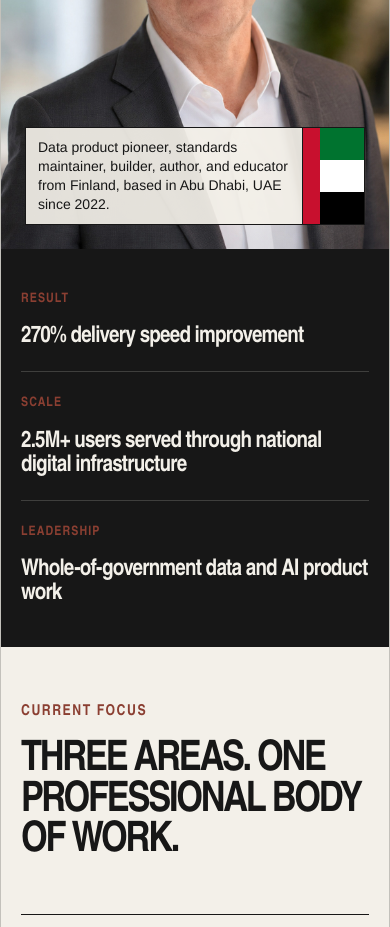
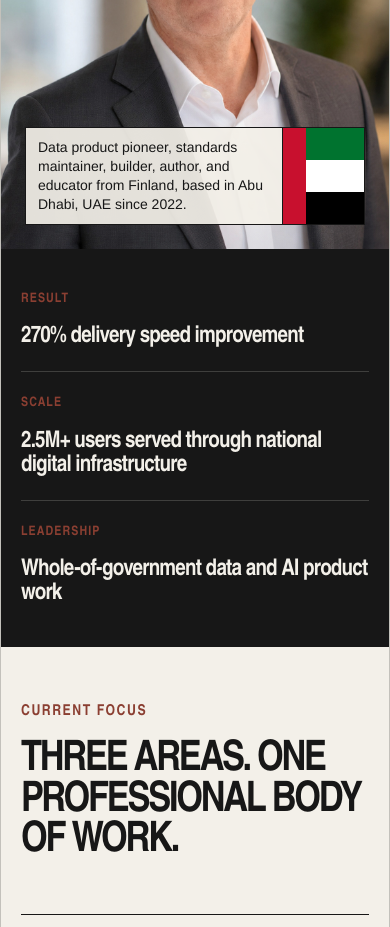
Before and after one commit to kyyberi/jarkko, a Next.js app: page / in a window 390 px wide. Shown: the part 1080-2007 px from the top of the page. Built offline with nearby package versions, Linux system fonts and the light colour scheme.

Commit message:
Widen UAE flag badge

```diff
--- a/app/globals.css
+++ b/app/globals.css
@@ -300,8 +300,8 @@ h1 {
 }
 
 .uae-flag {
-  flex: 0 0 76px;
-  width: 76px;
+  flex: 0 0 104px;
+  width: 104px;
   min-height: 100%;
   border: 1px solid var(--ink);
   border-left: 0;
@@ -1695,8 +1695,8 @@ h1 {
   }
 
   .uae-flag {
-    flex-basis: 62px;
-    width: 62px;
+    flex-basis: 82px;
+    width: 82px;
   }
 
   .credibility-band {
```
